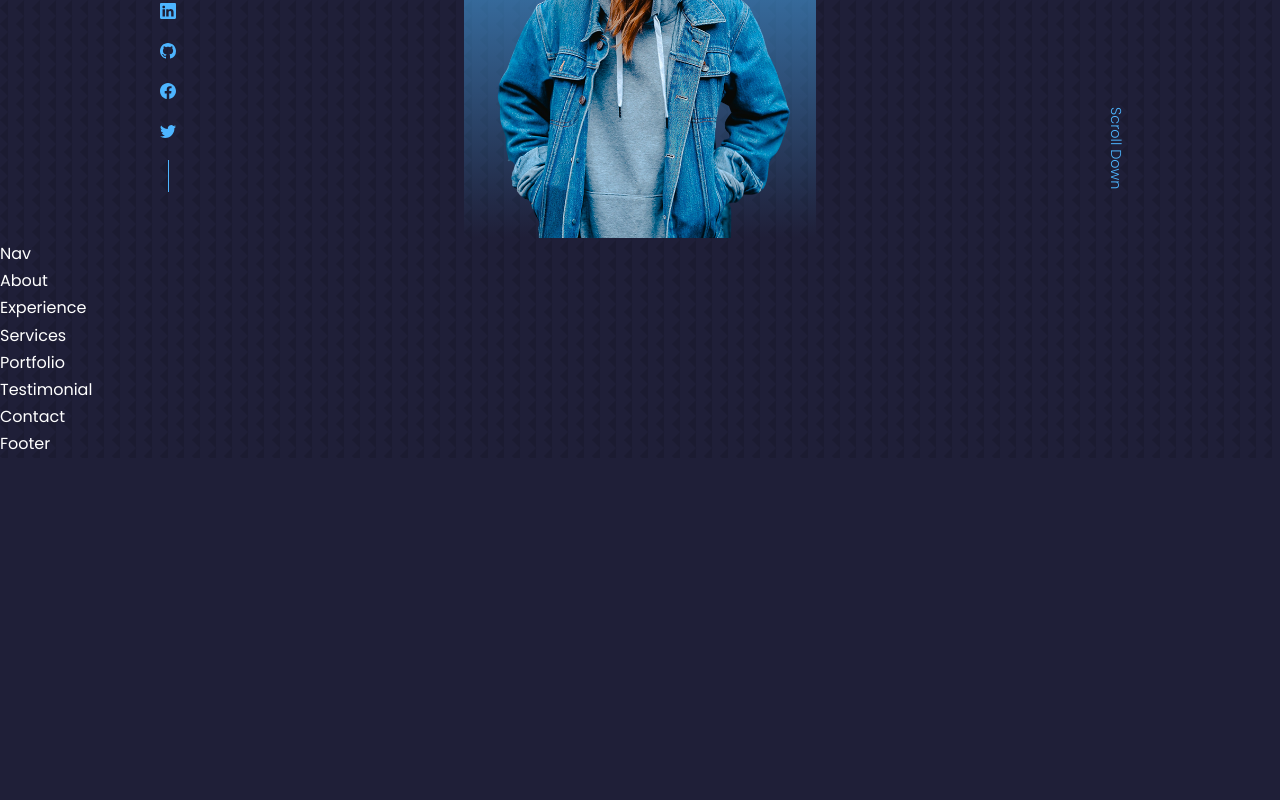
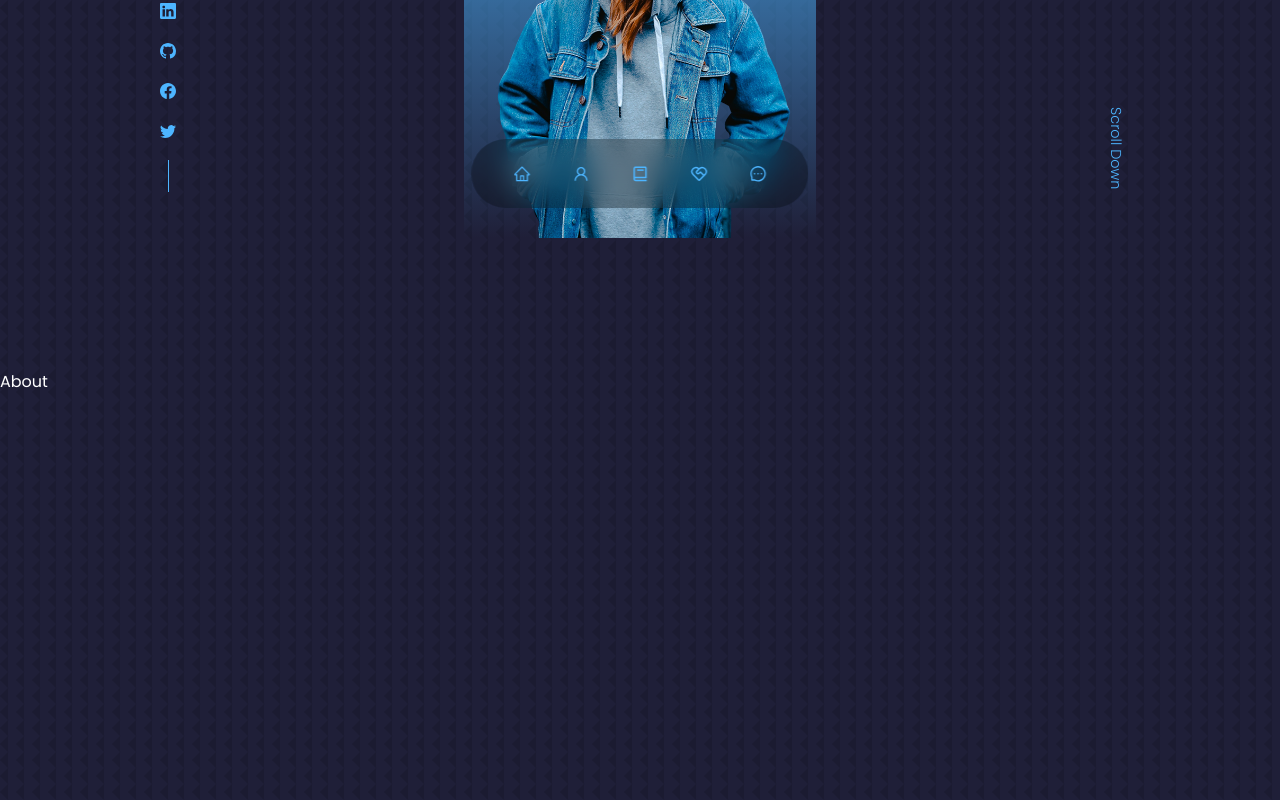
Before and after one commit to Parassharma1999/Portfolio, a React (Vite) app: page / in a window 1280 px wide. Shown: the part 560-1360 px from the top of the page. Before the commit the page ends 1018 px from the top, so only its background shows below. Built offline with nearby package versions, Linux system fonts and the light colour scheme.

Commit message:
Navbar developed

```diff
--- a/src/Components/About/About.jsx
+++ b/src/Components/About/About.jsx
@@ -2,7 +2,7 @@
 
 const About = () => {
   return (
-    <div>About</div>
+    <section id='about'>About</section>
   )
 }
 
--- a/src/Components/Contact/Contact.jsx
+++ b/src/Components/Contact/Contact.jsx
@@ -2,7 +2,7 @@
 import "./Contact.css"
 const Contact = () => {
   return (
-    <div>Contact</div>
+    <section id="contact">Contact</section>
   )
 }
 
--- a/src/Components/Experience/Experience.jsx
+++ b/src/Components/Experience/Experience.jsx
@@ -2,7 +2,7 @@
 import "./Experience.css"
 const Experience = () => {
   return (
-    <div>Experience</div>
+    <section id="experience">Experience</section>
   )
 }
 
--- a/src/Components/Header/Header.css
+++ b/src/Components/Header/Header.css
@@ -70,7 +70,7 @@
 }
 
 
-@media screen and (max-width:1024px) {
+@media screen and (max-width:600px) {
     .header{
         height: 100vh;
       }
--- a/src/Components/Nav/Nav.css
+++ b/src/Components/Nav/Nav.css
@@ -0,0 +1,28 @@
+nav{
+    background:rgba(0, 0, 0, 0.3);
+    width: max-content;
+    display: block;
+    padding: 0.7rem 1.7rem;
+    z-index: 2;
+    position: fixed;
+    left: 50%;
+    transform: translateX(-50%);
+    bottom: 2rem;
+    display: flex;
+    gap: 0.8rem;
+    border-radius: 3rem;
+    backdrop-filter: blur(15px);
+}
+
+nav a{
+    background: transparent;
+    padding: 0.9rem;
+    border-radius: 50%;
+    display: flex;
+    color: var();
+    font-size: 1.1rem;
+}
+
+nav a:hover{
+    background:rgba(0,0,0,0.4);
+}
--- a/src/Components/Nav/Nav.jsx
+++ b/src/Components/Nav/Nav.jsx
@@ -1,8 +1,19 @@
 import React from 'react'
+import {AiOutlineHome,AiOutlineUser,AiOutlineMessage} from "react-icons/ai"
+import {BiBook} from "react-icons/bi"
+import {RiServiceLine} from "react-icons/ri"
+
+
 import "./Nav.css"
 const Nav = () => {
   return (
-    <div>Nav</div>
+    <nav>
+      <a href="#"><AiOutlineHome/></a>
+      <a href="#about"><AiOutlineUser/></a>
+      <a href="#experience"><BiBook/></a>
+      <a href="#services"><RiServiceLine/></a>
+      <a href="#contact"><AiOutlineMessage/></a>
+    </nav>
   )
 }
 
--- a/src/Components/Portfolio/Portfolio.jsx
+++ b/src/Components/Portfolio/Portfolio.jsx
@@ -2,7 +2,7 @@
 import './Portfolio.css'
 const Portfolio = () => {
   return (
-    <div>Portfolio</div>
+    <section id="portfolio">Portfolio</section>
   )
 }
 
--- a/src/Components/Services/Services.jsx
+++ b/src/Components/Services/Services.jsx
@@ -2,7 +2,7 @@
 import "./Services.css"
 const Services = () => {
   return (
-    <div>Services</div>
+    <section id="services">Services</section>
   )
 }
 
--- a/src/Components/Testimonial/Testimonial.jsx
+++ b/src/Components/Testimonial/Testimonial.jsx
@@ -2,7 +2,7 @@
 import "./Testimonial.css"
 const Testimonial = () => {
   return (
-    <div>Testimonial</div>
+    <section id="testinomial"></section>
   )
 }
 
--- a/src/index.css
+++ b/src/index.css
@@ -58,6 +58,7 @@
 
 section{
     margin-top: 8rem;
+    height: 100vh;
 }
 
 section > h2, section > h5{
```
